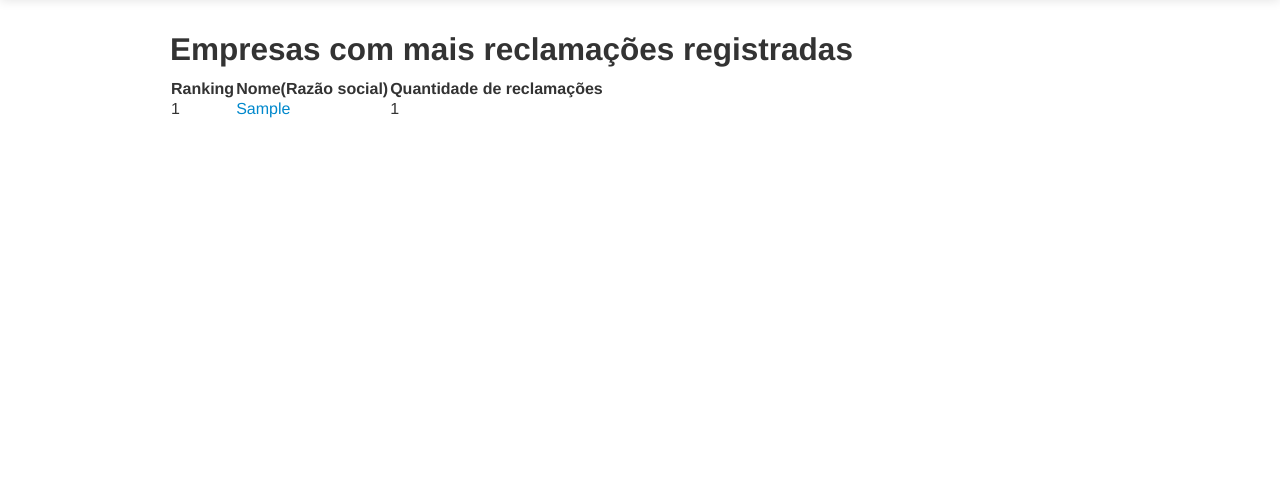
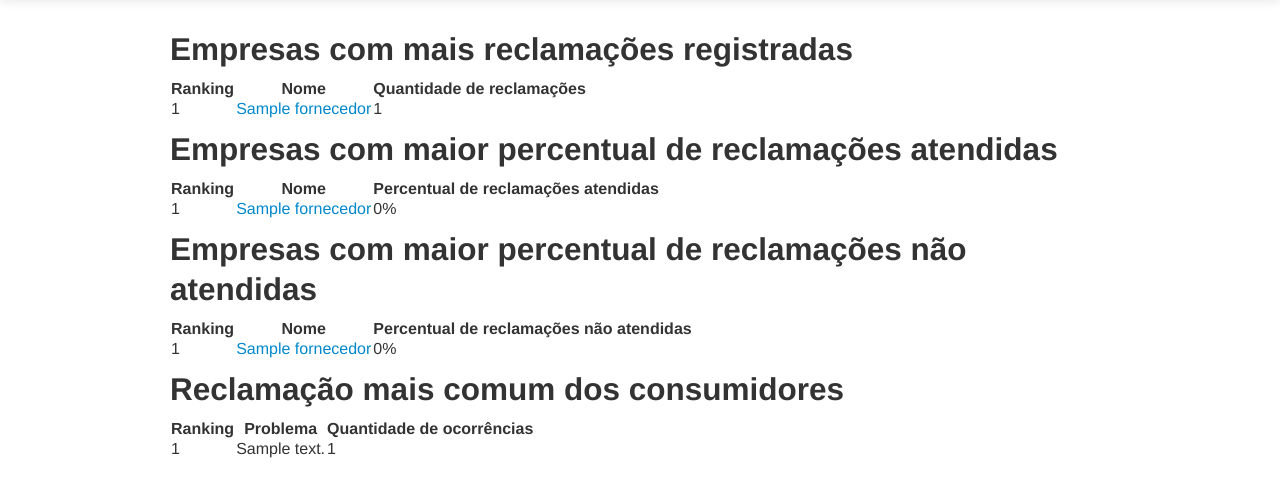
Before and after one commit to mateusgrb/app-procon, a Django app: page /companies/ranking in a window 1280 px wide. Shown: the part 41-538 px from the top of the page. Run offline with Django 3.2, Linux system fonts and the light colour scheme; tables that the repository leaves empty hold one stand-in row (values such as "Sample post"); some libraries are stand-ins or nearby versions.

Commit message:
Added three rankings(total four)

```diff
--- a/app_procon/templates/ranking.html
+++ b/app_procon/templates/ranking.html
@@ -8,17 +8,75 @@
 <li><a href="/companies/charts">Charts</a></li>
 {% endblock %}
 {% block content %}
+<div>
 <h2>Empresas com mais reclamações registradas</h2>
 <table>
 <th>Ranking</th>
-<th>Nome(Razão social)</th>
+<th>Nome</th>
 <th>Quantidade de reclamações</th>
-{% for fornecedor in fornecedores %}
+{% for fornecedor in fornecedores_reclamacoes %}
 <tr>
 <td>{{ forloop.counter }}</td>
-<td><a href="/companies/{{ fornecedor.id }}">{{ fornecedor.str_razao_social }}</a></td>
+<td><a href="/companies/{{ fornecedor.id }}">{{ fornecedor.str_nome_fantasia }}</a></td>
 <td>{{ fornecedor.quantidade_reclamacoes }}</td>
 </tr>
+</div>
 {% endfor  %}
 </table>
+<div>
+<h2>
+Empresas com maior percentual de reclamações atendidas
+</h2>
+<table>
+<th>Ranking</th>
+<th>Nome</th>
+<th>Percentual de reclamações atendidas</th>
+{% for fornecedor in fornecedores_reclamacoes_atendidas %}
+<tr>
+<td>{{ forloop.counter }}</td>
+<td><a href="/companies/{{ fornecedor.id }}">{{ fornecedor.str_nome_fantasia }}</a></td>
+<td>{{ fornecedor.percentual_reclamacoes_atendidas }}%</td>
+</tr>
+</div>
+{% endfor  %}
+</table>
+</div>
+<div>
+<h2>
+Empresas com maior percentual de reclamações não atendidas
+</h2>
+<table>
+<th>Ranking</th>
+<th>Nome</th>
+<th>Percentual de reclamações não atendidas</th>
+{% for fornecedor in fornecedores_reclamacoes_nao_atendidas %}
+<tr>
+<td>{{ forloop.counter }}</td>
+<td><a href="/companies/{{ fornecedor.id }}">{{ fornecedor.str_nome_fantasia }}</a></td>
+<td>{{ fornecedor.percentual_reclamacoes_nao_atendidas }}%</td>
+</tr>
+</div>
+{% endfor  %}
+</table>
+</div>
+</div>
+<div>
+<h2>
+Reclamação mais comum dos consumidores
+</h2>
+<table>
+<th>Ranking</th>
+<th>Problema</th>
+<th>Quantidade de ocorrências</th>
+{% for fornecedor in problemas_comuns %}
+<tr>
+<td>{{ forloop.counter }}</td>
+{% for coluna in fornecedor %}
+<td>{{ coluna }}</td>
+{% endfor %}
+</tr>
+</div>
+{% endfor  %}
+</table>
+</div>
 {% endblock %}
--- a/companiesEvaluator/ranking/ranking_manager.py
+++ b/companiesEvaluator/ranking/ranking_manager.py
@@ -3,14 +3,73 @@ from companiesEvaluator.models import Reclamacao, Fornecedor
 from django.db import connection
 
 def rank_by_complaints(limit=20):
-    query = 'SELECT f.id, f.str_razao_social, f.radical_cnpj, (select count(r.id) FROM companiesEvaluator_reclamacao r where r.fornecedor_id = f.id) as qtd_reclamacoes FROM companiesEvaluator_fornecedor f group by f.radical_cnpj order by qtd_reclamacoes desc limit ' + str(limit)
+    query = """SELECT f.id, f.str_razao_social,f.str_nome_fantasia, f.radical_cnpj, (select count(r.id)
+            FROM companiesEvaluator_reclamacao r where r.fornecedor_id = f.id) as qtd_reclamacoes
+            FROM companiesEvaluator_fornecedor f group by f.radical_cnpj order by qtd_reclamacoes
+            desc limit """ + str(limit)
     cursor = connection.cursor()
     cursor.execute(query)
     result = cursor.fetchall()
-    result_list = [__create_ranking_row(row) for row in result]
+    result_list = [__create_row_ranking_by_complaints(row) for row in result]
     return result_list
 
-def __create_ranking_row(row):
-    f = Fornecedor(id=row[0], str_razao_social=row[1], radical_cnpj=row[2])
-    f.quantidade_reclamacoes = row[3]
+def __create_row_ranking_by_complaints(row):
+    if (row[2] is None) or (row[2] == 'NULL'):
+        company_name = row[1]
+    else:
+        company_name = row[2]
+    f = Fornecedor(id=row[0], str_nome_fantasia=company_name)
+    f.quantidade_reclamacoes = row[4]
     return f
+
+def rank_by_adressed_complaints(limit=20):
+    query = """SELECT f.id, f.str_razao_social,f.str_nome_fantasia, f.radical_cnpj, ((select count(r.id)
+            FROM companiesEvaluator_reclamacao r where r.fornecedor_id = f.id and r.atendida = 'S')/
+            (select count(r.id) FROM companiesEvaluator_reclamacao r where r.fornecedor_id = f.id))*100
+            as percentual_reclamacoes_atendidas FROM companiesEvaluator_fornecedor f
+            group by f.radical_cnpj order by percentual_reclamacoes_atendidas desc limit """ + str(limit)
+    cursor = connection.cursor()
+    cursor.execute(query)
+    result = cursor.fetchall()
+    result_list = [__create_row_ranking_by_adressed_complaints(row) for row in result]
+    return result_list
+    pass
+
+def __create_row_ranking_by_adressed_complaints(row):
+    if (row[2] is None) or (row[2] == 'NULL'):
+        company_name = row[1]
+    else:
+        company_name = row[2]
+    f = Fornecedor(id=row[0], str_nome_fantasia=company_name)
+    f.percentual_reclamacoes_atendidas = int(row[4])
+    return f
+
+def rank_by_non_adressed_complaints(limit=20):
+    query = """SELECT f.id, f.str_razao_social,f.str_nome_fantasia, f.radical_cnpj, ((select count(r.id)
+            FROM companiesEvaluator_reclamacao r where r.fornecedor_id = f.id and r.atendida = 'N')/
+            (select count(r.id) FROM companiesEvaluator_reclamacao r where r.fornecedor_id = f.id))*100
+            as percentual_reclamacoes_nao_atendidas FROM companiesEvaluator_fornecedor f
+            group by f.radical_cnpj order by percentual_reclamacoes_nao_atendidas desc limit """ + str(limit)
+    cursor = connection.cursor()
+    cursor.execute(query)
+    result = cursor.fetchall()
+    result_list = [__create_row_ranking_by_non_adressed_complaints(row) for row in result]
+    return result_list
+
+def __create_row_ranking_by_non_adressed_complaints(row):
+    if (row[2] is None) or (row[2] == 'NULL'):
+        company_name = row[1]
+    else:
+        company_name = row[2]
+    f = Fornecedor(id=row[0], str_nome_fantasia=company_name)
+    f.percentual_reclamacoes_nao_atendidas = int(row[4])
+    return f
+
+def rank_by_common_problems(limit=20):
+    query = """SELECT descricao_problema, COUNT(*) FROM companiesEvaluator_reclamacao
+            GROUP BY descricao_problema ORDER BY COUNT(*) DESC LIMIT """ + str(limit)
+    cursor = connection.cursor()
+    cursor.execute(query)
+    result = cursor.fetchall()
+    result_list = list(result)
+    return result_list
--- a/companiesEvaluator/views.py
+++ b/companiesEvaluator/views.py
@@ -4,7 +4,7 @@ from django.shortcuts import render
 from django.db.models import Q
 from companiesEvaluator.models import Fornecedor, Reclamacao
 from forms import SearchForm
-from companiesEvaluator.ranking.ranking_manager import rank_by_complaints
+from companiesEvaluator.ranking.ranking_manager import rank_by_complaints, rank_by_adressed_complaints, rank_by_non_adressed_complaints, rank_by_common_problems
 from django.shortcuts import render
 from companiesEvaluator.search.search_company import search_companies
 
@@ -26,9 +26,15 @@ def search(request):
     })
 
 def ranking(request):
-    result = rank_by_complaints()
+    companies_by_complaints = rank_by_complaints()
+    companies_by_adressed_complaints = rank_by_adressed_complaints()
+    companies_by_non_adressed_complaints = rank_by_non_adressed_complaints()
+    common_problems = rank_by_common_problems()
     return render(request, 'ranking.html', {
-        'fornecedores': result,
+        'fornecedores_reclamacoes': companies_by_complaints,
+        'fornecedores_reclamacoes_atendidas': companies_by_adressed_complaints,
+        'fornecedores_reclamacoes_nao_atendidas': companies_by_non_adressed_complaints,
+        'problemas_comuns': common_problems,
     })
 
 def compare(request):
```
